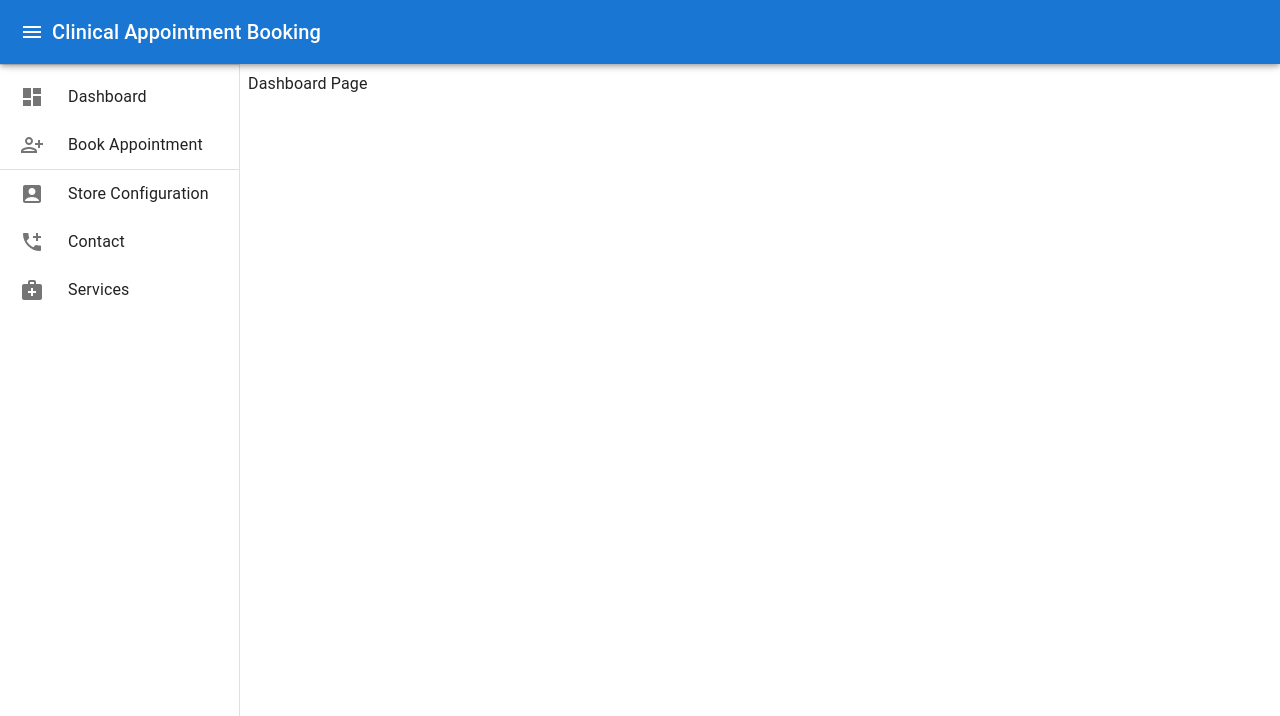
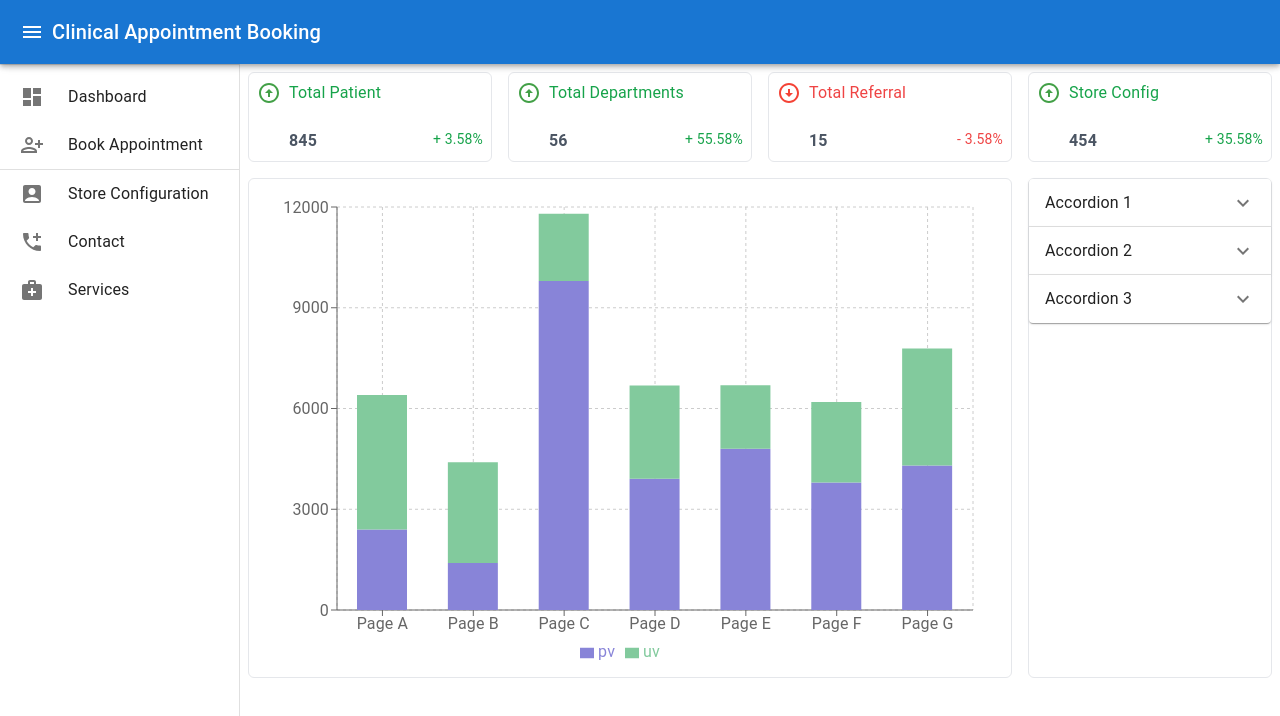
Before and after one commit to ashutosh2708/Clinical_Appointment_Booking, a React (Create React App) app: page / in a window 1280 px wide. Shown: the top 716 px of the page. Built offline with nearby package versions, Linux system fonts and the light colour scheme.

Commit message:
Final Changes

```diff
--- a/package.json
+++ b/package.json
@@ -24,6 +24,7 @@
     "react-scripts": "5.0.1",
     "react-select": "^5.6.1",
     "react-select-country-list": "^2.2.3",
+    "recharts": "^2.5.0",
     "styled-components": "^5.3.6",
     "web-vitals": "^2.1.4",
     "yup": "^0.32.11"
--- a/src/Pages/Dashboard.jsx
+++ b/src/Pages/Dashboard.jsx
@@ -2,6 +2,70 @@ import React from "react";
 import { Box } from "@mui/material";
 import { styled } from "@mui/material/styles";
 import SideNav from "../Components/SideNav";
+import Grid from "@mui/material/Grid";
+import ArrowCircleUpOutlinedIcon from "@mui/icons-material/ArrowCircleUpOutlined";
+import ArrowCircleDownIcon from "@mui/icons-material/ArrowCircleDown";
+import Accordion from "@mui/material/Accordion";
+import AccordionSummary from "@mui/material/AccordionSummary";
+import AccordionDetails from "@mui/material/AccordionDetails";
+import Typography from "@mui/material/Typography";
+import ExpandMoreIcon from "@mui/icons-material/ExpandMore";
+
+import {
+  BarChart,
+  Bar,
+  XAxis,
+  YAxis,
+  CartesianGrid,
+  Tooltip,
+  Legend,
+  ResponsiveContainer,
+} from "recharts";
+
+const data = [
+  {
+    name: "Page A",
+    uv: 4000,
+    pv: 2400,
+    amt: 2400,
+  },
+  {
+    name: "Page B",
+    uv: 3000,
+    pv: 1398,
+    amt: 2210,
+  },
+  {
+    name: "Page C",
+    uv: 2000,
+    pv: 9800,
+    amt: 2290,
+  },
+  {
+    name: "Page D",
+    uv: 2780,
+    pv: 3908,
+    amt: 2000,
+  },
+  {
+    name: "Page E",
+    uv: 1890,
+    pv: 4800,
+    amt: 2181,
+  },
+  {
+    name: "Page F",
+    uv: 2390,
+    pv: 3800,
+    amt: 2500,
+  },
+  {
+    name: "Page G",
+    uv: 3490,
+    pv: 4300,
+    amt: 2100,
+  },
+];
 
 const DrawerHeader = styled("div")(({ theme }) => ({
   display: "flex",
@@ -17,7 +81,153 @@ const Dashboard = () => {
       <SideNav />
       <Box component="main" sx={{ flexGrow: 1, p: 1 }}>
         <DrawerHeader />
-        <h1>Dashboard Page</h1>
+        <Box sx={{ flexGrow: 1 }}>
+          <Grid container spacing={2}>
+            <Grid item xs={12} md={3}>
+              <div className="bg-white p-2 rounded-md border">
+                <div className="flex items-center gap-x-2 mb-6">
+                  <ArrowCircleUpOutlinedIcon sx={{ color: "#43a047" }} />
+                  <h5 className="text-green-600">Total Patient</h5>
+                </div>
+                <div className="flex justify-between">
+                  <div>
+                    <h5 className="font-bold text-gray-600 ml-8">845</h5>
+                  </div>
+                  <div>
+                    <h6 className="text-green-600 text-sm">+ 3.58%</h6>
+                  </div>
+                </div>
+              </div>
+            </Grid>
+            <Grid item xs={12} md={3}>
+              <div className="bg-white p-2 rounded-md border">
+                <div className="flex items-center gap-x-2 mb-6">
+                  <ArrowCircleUpOutlinedIcon sx={{ color: "#43a047" }} />
+                  <h5 className="text-green-600">Total Departments</h5>
+                </div>
+                <div className="flex justify-between">
+                  <div>
+                    <h5 className="font-bold text-gray-600 ml-8">56</h5>
+                  </div>
+                  <div>
+                    <h6 className="text-green-600 text-sm">+ 55.58%</h6>
+                  </div>
+                </div>
+              </div>
+            </Grid>
+            <Grid item xs={12} md={3}>
+              <div className="bg-white p-2 rounded-md border">
+                <div className="flex items-center gap-x-2 mb-6">
+                  <ArrowCircleDownIcon sx={{ color: "#f44336" }} />
+                  <h5 className="text-red-500 ">Total Referral</h5>
+                </div>
+                <div className="flex justify-between">
+                  <div>
+                    <h5 className="font-bold text-gray-600 ml-8">15</h5>
+                  </div>
+                  <div>
+                    <h6 className="text-red-500 text-sm">- 3.58%</h6>
+                  </div>
+                </div>
+              </div>
+            </Grid>
+            <Grid item xs={12} md={3}>
+              <div className="bg-white p-2 rounded-md border">
+                <div className="flex items-center gap-x-2 mb-6">
+                  <ArrowCircleUpOutlinedIcon sx={{ color: "#43a047" }} />
+                  <h5 className="text-green-600">Store Config</h5>
+                </div>
+                <div className="flex justify-between">
+                  <div>
+                    <h5 className="font-bold text-gray-600 ml-8">454</h5>
+                  </div>
+                  <div>
+                    <h6 className="text-green-600 text-sm">+ 35.58%</h6>
+                  </div>
+                </div>
+              </div>
+            </Grid>
+            <Grid item xs={12} md={9}>
+              <div
+                style={{ width: "100%", height: 500 }}
+                className="bg-white p-2 rounded-md border"
+              >
+                <ResponsiveContainer width="100%" height="100%">
+                  <BarChart
+                    width={100}
+                    data={data}
+                    margin={{
+                      top: 20,
+                      right: 30,
+                      left: 20,
+                      bottom: 5,
+                    }}
+                  >
+                    <CartesianGrid strokeDasharray="3 3" />
+                    <XAxis dataKey="name" />
+                    <YAxis />
+                    <Tooltip />
+                    <Legend />
+                    <Bar barSize={50} dataKey="pv" stackId="a" fill="#8884d8" />
+                    <Bar barSize={50} dataKey="uv" stackId="a" fill="#82ca9d" />
+                  </BarChart>
+                </ResponsiveContainer>
+              </div>
+            </Grid>
+            <Grid item xs={12} md={3}>
+              <div className="bg-white h-[500px] rounded-md border">
+                <Accordion>
+                  <AccordionSummary
+                    expandIcon={<ExpandMoreIcon />}
+                    aria-controls="panel1a-content"
+                    id="panel1a-header"
+                  >
+                    <Typography>Accordion 1</Typography>
+                  </AccordionSummary>
+                  <AccordionDetails>
+                    <Typography>
+                      Lorem ipsum dolor sit amet, consectetur adipiscing elit.
+                      Suspendisse malesuada lacus ex, sit amet blandit leo
+                      lobortis eget.
+                    </Typography>
+                  </AccordionDetails>
+                </Accordion>
+                <Accordion>
+                  <AccordionSummary
+                    expandIcon={<ExpandMoreIcon />}
+                    aria-controls="panel2a-content"
+                    id="panel2a-header"
+                  >
+                    <Typography>Accordion 2</Typography>
+                  </AccordionSummary>
+                  <AccordionDetails>
+                    <Typography>
+                      Lorem ipsum dolor sit amet, consectetur adipiscing elit.
+                      Suspendisse malesuada lacus ex, sit amet blandit leo
+                      lobortis eget.
+                    </Typography>
+                  </AccordionDetails>
+                </Accordion>
+                <Accordion>
+                  <AccordionSummary
+                    expandIcon={<ExpandMoreIcon />}
+                    aria-controls="panel2a-content"
+                    id="panel2a-header"
+                  >
+                    <Typography>Accordion 3</Typography>
+                  </AccordionSummary>
+                  <AccordionDetails>
+                    <Typography>
+                      Lorem ipsum dolor sit amet, consectetur adipiscing elit.
+                      Suspendisse malesuada lacus ex, sit amet blandit leo
+                      lobortis eget.
+                    </Typography>
+                  </AccordionDetails>
+                </Accordion>
+              </div>
+            </Grid>
+          </Grid>
+        </Box>
       </Box>
     </Box>
   );
```
Also changed, not shown: 2 other files (tests, documents, lock files or other folders).
